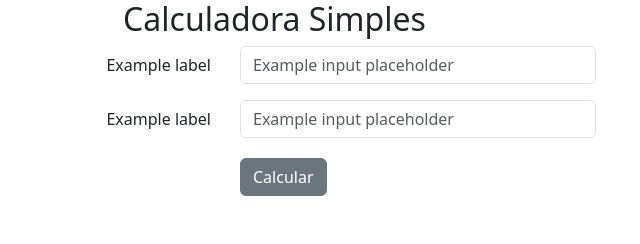
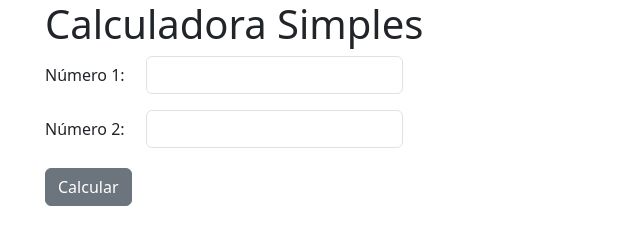
Before and after one commit to henriquetorrescampos/in_class_senai_camed, a website: page second_week/class01-08/bootstrap.html in a window 1280 px wide. Shown: the whole page, without its empty margins (37-677 px from the left). Drawn offline with nearby package versions, Linux system fonts and the light colour scheme.

Commit message:
add new functions using bootstrap

```diff
--- a/second_week/class01-08/bootstrap.css
+++ b/second_week/class01-08/bootstrap.css
@@ -3,11 +3,11 @@
   padding: 0;
 }
 
-.tittle {
+/* .tittle {
   display: flex;
   margin-left: 7%;
 
-}
+} */
 
 label {
   margin-right: 5px;
--- a/second_week/class01-08/bootstrap.html
+++ b/second_week/class01-08/bootstrap.html
@@ -15,34 +15,28 @@
   <body>
     <!-- class contrainer-flui all site -->
     <div class="container">
-      <h2 class="tittle">Calculadora Simples</h2>
-      <div class="row mb-3">
-        <label for="formGroupExampleInput" class="col-sm-2 col-form-label"
-          >Example label</label
-        >
-        <div class="col-sm-4">
-          <input
-            type="text"
-            class="form-control"
-            id="formGroupExampleInput"
-            placeholder="Example input placeholder"
-          />
+      <h1>Calculadora Simples</h1>
+      <form">
+        <div class="row g-3 align-items-center pb-3">
+          <div class="col-auto">
+            <label for="inputNumero1" class="col-form-label">Número 1:</label>
+          </div>
+          <div class="col-auto">
+            <input type="number" id="inputNumero1" class="form-control" />
+          </div>
         </div>
-      </div>
-      <div class="row mb-3">
-        <label for="formGroupExampleInput" class="col-sm-2 col-form-label"
-          >Example label</label
-        >
-        <div class="col-sm-4">
-          <input
-            type="text"
-            class="form-control"
-            id="formGroupExampleInput"
-            placeholder="Example input placeholder"
-          />
-          <button class="btn btn-secondary m-top">Calcular</button>
+
+        <div class="row g-3 align-items-center">
+          <div class="col-auto">
+            <label for="inputNumero2" class="col-form-label">Número 2:</label>
+          </div>
+          <div class="col-auto">
+            <input type="number" id="inputNumero2" class="form-control" />
+          </div>
         </div>
-      </div>
+
+        <button class="btn btn-secondary m-top">Calcular</button>
+      </form>
     </div>
     <script
       src="https://cdn.jsdelivr.net/npm/bootstrap@5.3.3/dist/js/bootstrap.bundle.min.js"
```
